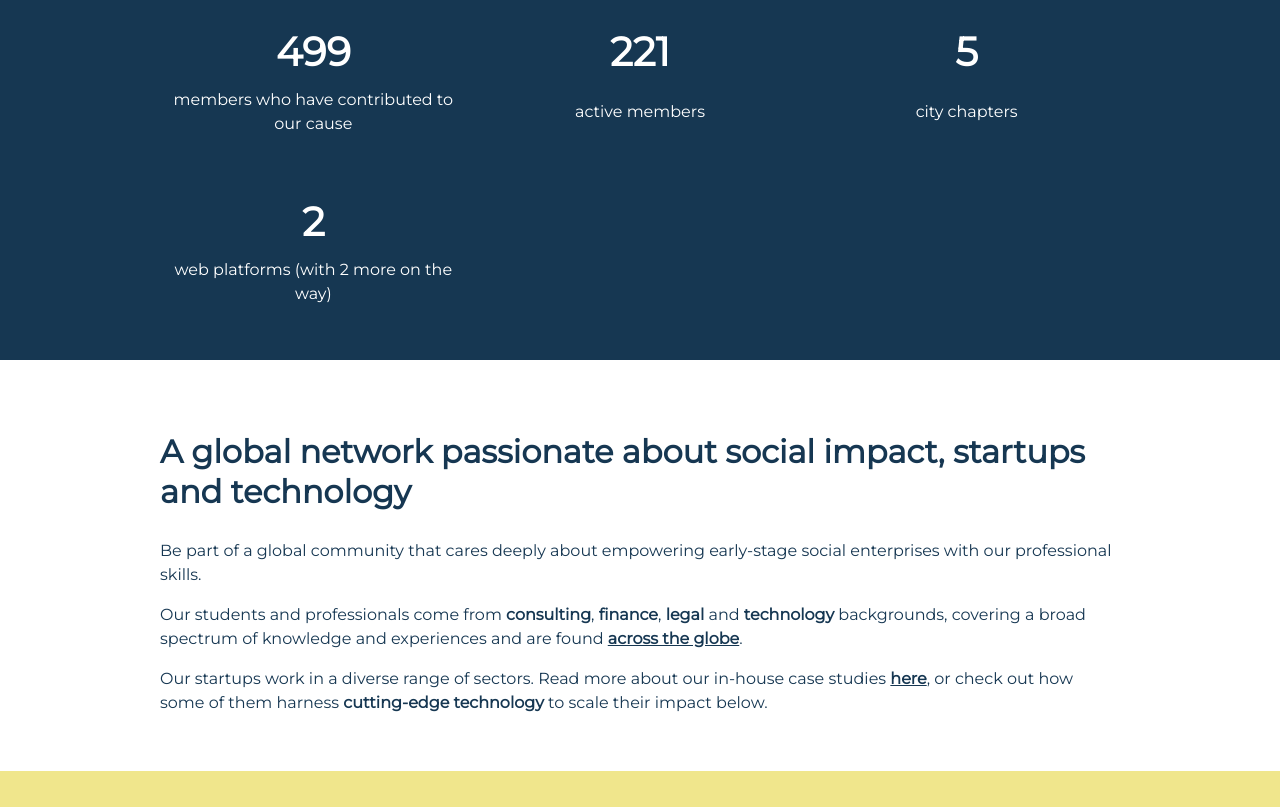
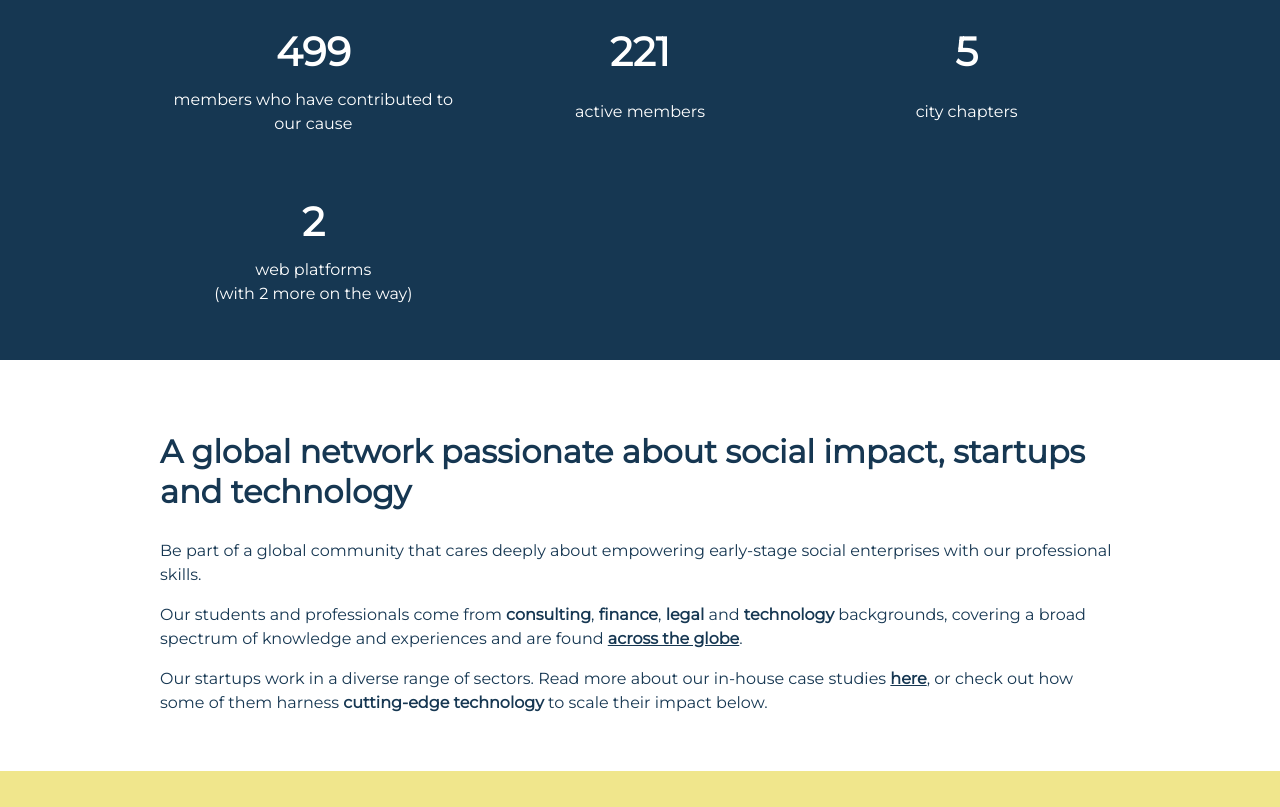
Before and after one commit to BfE-Technology/BfE-Technology.github.io, a Jekyll site: the page built from index.md, in a window 1280 px wide and 900 px high, scrolled down 4493 px, cut to the strip 0-807 px from the top of the window. Built offline with Jekyll 4.4.1, drawn with Linux system fonts in a browser that asks for light colours.

Commit message:
Update index.md

```diff
--- a/index.md
+++ b/index.md
@@ -351,7 +351,7 @@ Whether you are looking to pick up new tools or challenge yourself with advanced
     </div>
     <div class="stats-container">
       <div class="number">2</div>
-      <div class="desc">web platforms (with 2 more on the way)</div>
+      <div class="desc">web platforms<br>(with 2 more on the way)</div>
     </div>
   </div>
   <br>
```
